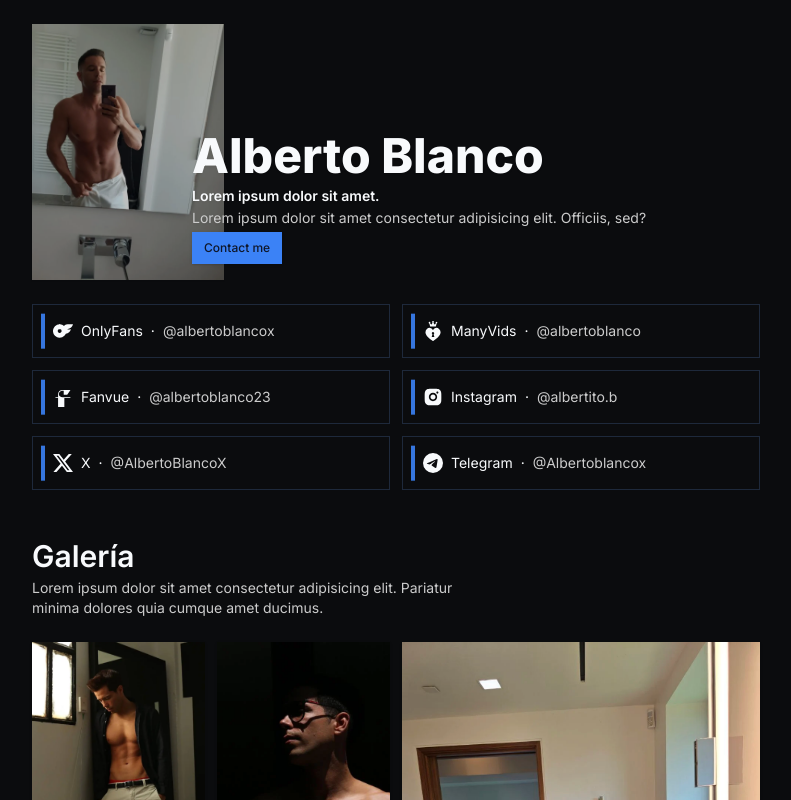
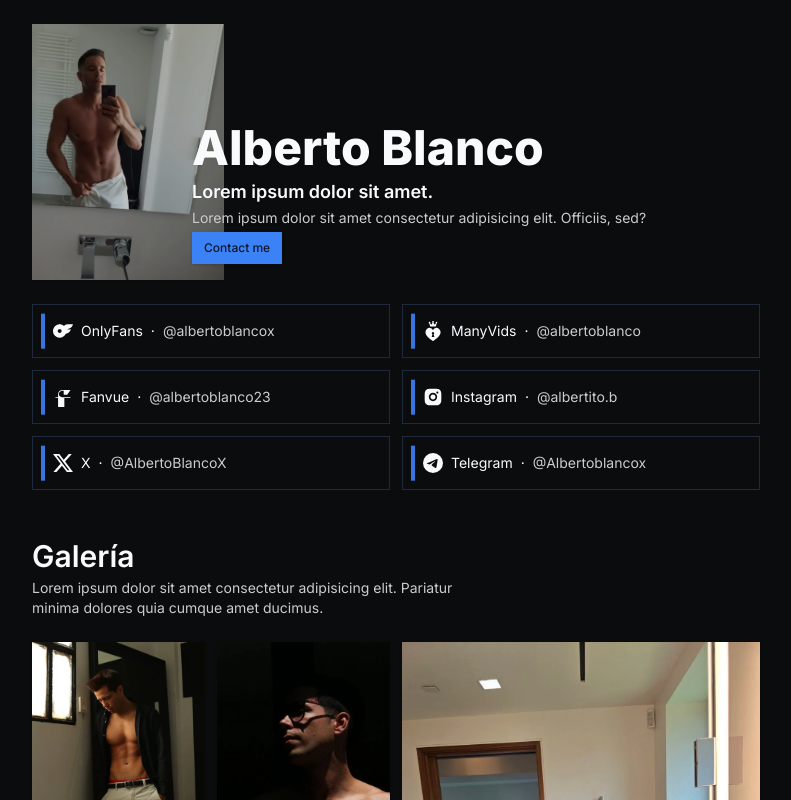
Before and after one commit to jtayped/alberto-blanco, a Next.js app: page / in a window 1280 px wide. Shown: the top 800 px of the page, without its empty margins (244-1035 px from the left). Built offline with nearby package versions, Linux system fonts and the light colour scheme.

Commit message:
text sizing

```diff
--- a/src/components/home/header/header.jsx
+++ b/src/components/home/header/header.jsx
@@ -20,7 +20,7 @@
         transition={{ delay: 0.25, type: "spring" }}
       >
         <h1 className="text-3xl md:text-5xl font-extrabold">Alberto Blanco</h1>
-        <p className="font-semibold mt-1.5 text-sm md:text-md">
+        <p className="font-semibold mt-1.5 text-sm md:text-lg">
           Lorem ipsum dolor sit amet.
         </p>
         <p className="text-sm md:text-md text-muted-foreground mt-0.5">
```
